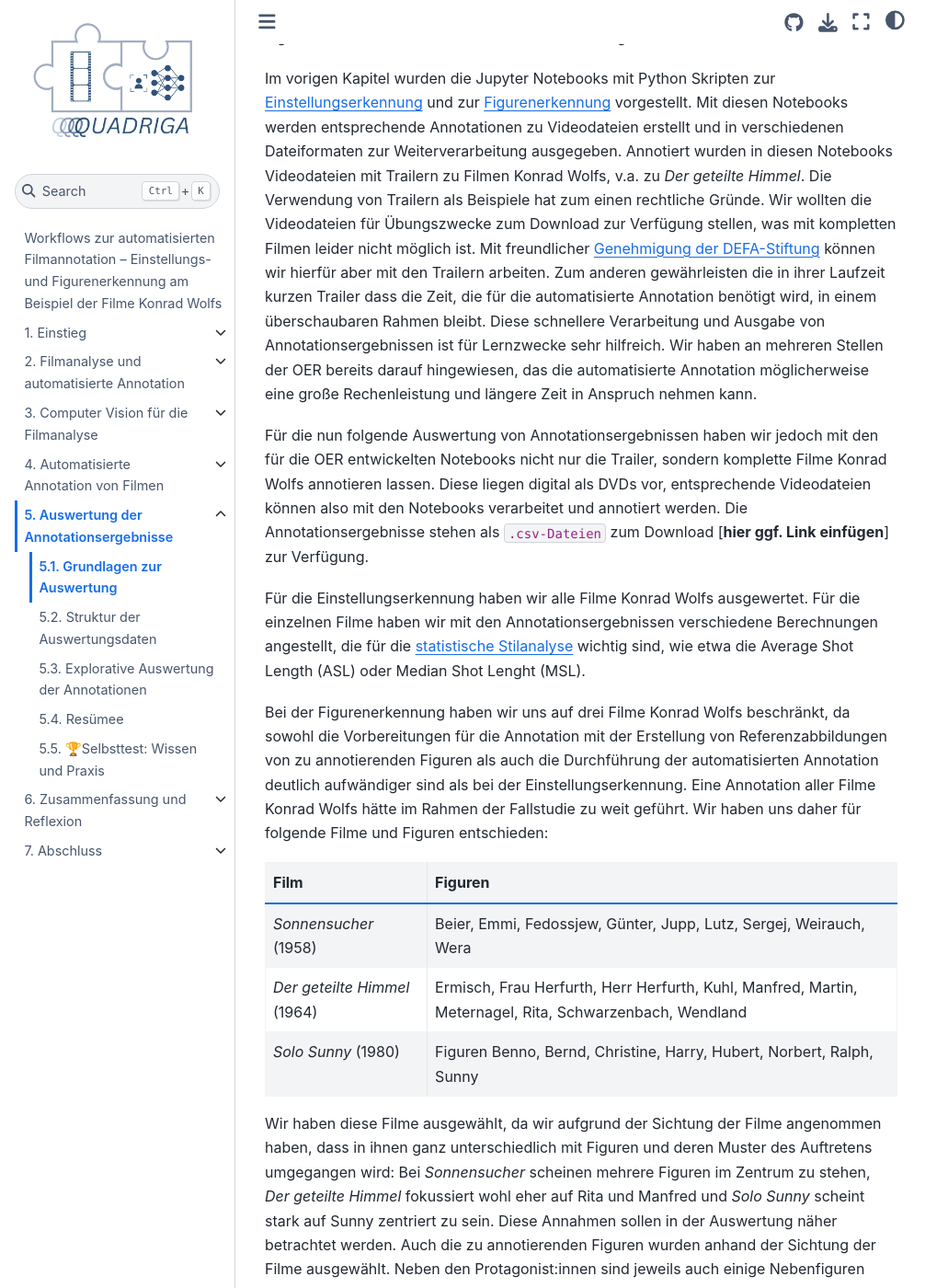
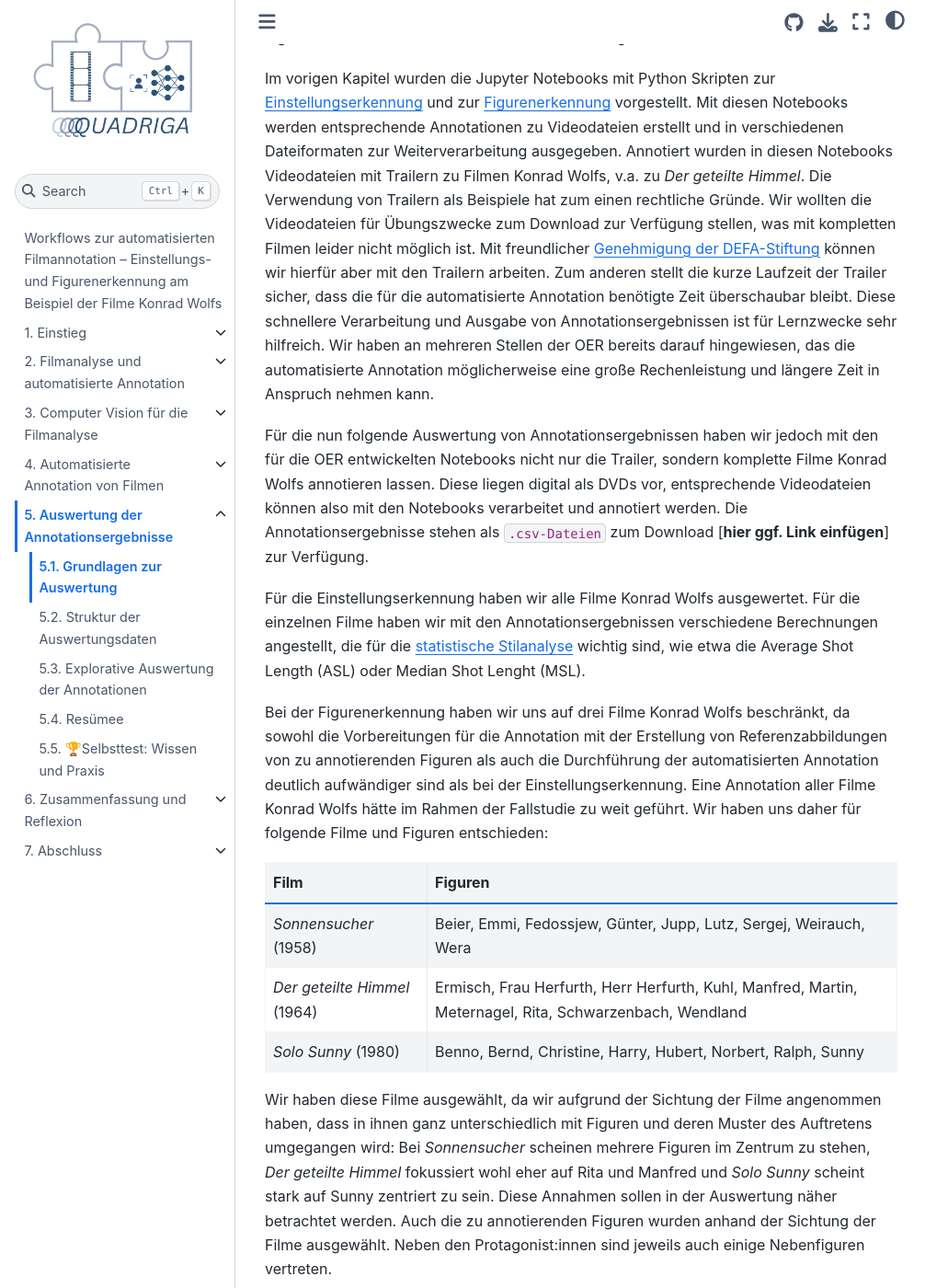
Before and after one commit to quadriga-dk/Bewegtes-Bild-Fallstudie-4, a Jupyter Book: the page built from auswertung/grundlagen.md, in a window 1280 px wide and 1400 px high, scrolled down 717 px. Shown: the whole window at 92% size, without its empty margins (0-1031 px from the left). Built offline with Jupyter Book 1.0.4 settings and Sphinx 7.4.7 and the Sphinx Book theme 1.1.4, drawn with Linux system fonts in a browser that asks for light colours; pages that are not in the unit, such as notebooks, are missing from menus; some of the changed text lies outside the part shown.

Commit message:
Update grundlagen.md

```diff
--- a/auswertung/grundlagen.md
+++ b/auswertung/grundlagen.md
@@ -7,7 +7,7 @@ Für die Fallstudie und die OER haben wir uns für die automatisierte Annotation
 
 Anhand dieser Annotationen wird es auch möglich, die Beantwortung der im Kapitel zu den filmanalytischen Grundlagen erarbeiteten [Fragestellungen](../filmanalyse/fragestellungen.md) anzugehen. So kann auf explorative Art und Weise nach Mustern in den Einstellungslängen und in den Figurenkonstellationen in der Filmen Konrad Wolfs gesucht werden.
 
-Im vorigen Kapitel wurden die Jupyter Notebooks mit Python Skripten zur [Einstellungserkennung](../annotation/einstellungen_notebook.ipynb) und zur [Figurenerkennung](../annotation/figuren_notebook.ipynb) vorgestellt. Mit diesen Notebooks werden entsprechende Annotationen zu Videodateien erstellt und in verschiedenen Dateiformaten zur Weiterverarbeitung ausgegeben. Annotiert wurden in diesen Notebooks Videodateien mit Trailern zu Filmen Konrad Wolfs, v.a. zu *Der geteilte Himmel*. Die Verwendung von Trailern als Beispiele hat zum einen rechtliche Gründe. Wir wollten die Videodateien für Übungszwecke zum Download zur Verfügung stellen, was mit kompletten Filmen leider nicht möglich ist. Mit freundlicher [Genehmigung der DEFA-Stiftung](../annotation/intro.md) können wir hierfür aber mit den Trailern arbeiten. Zum anderen gewährleisten die in ihrer Laufzeit kurzen Trailer dass die Zeit, die für die automatisierte Annotation benötigt wird, in einem überschaubaren Rahmen bleibt. Diese schnellere Verarbeitung und Ausgabe von Annotationsergebnissen ist für Lernzwecke sehr hilfreich. Wir haben an mehreren Stellen der OER bereits darauf hingewiesen, das die automatisierte Annotation möglicherweise eine große Rechenleistung und längere Zeit in Anspruch nehmen kann.
+Im vorigen Kapitel wurden die Jupyter Notebooks mit Python Skripten zur [Einstellungserkennung](../annotation/einstellungen_notebook.ipynb) und zur [Figurenerkennung](../annotation/figuren_notebook.ipynb) vorgestellt. Mit diesen Notebooks werden entsprechende Annotationen zu Videodateien erstellt und in verschiedenen Dateiformaten zur Weiterverarbeitung ausgegeben. Annotiert wurden in diesen Notebooks Videodateien mit Trailern zu Filmen Konrad Wolfs, v.a. zu *Der geteilte Himmel*. Die Verwendung von Trailern als Beispiele hat zum einen rechtliche Gründe. Wir wollten die Videodateien für Übungszwecke zum Download zur Verfügung stellen, was mit kompletten Filmen leider nicht möglich ist. Mit freundlicher [Genehmigung der DEFA-Stiftung](../annotation/intro.md) können wir hierfür aber mit den Trailern arbeiten. Zum anderen stellt die kurze Laufzeit der Trailer sicher, dass die für die automatisierte Annotation benötigte Zeit überschaubar bleibt. Diese schnellere Verarbeitung und Ausgabe von Annotationsergebnissen ist für Lernzwecke sehr hilfreich. Wir haben an mehreren Stellen der OER bereits darauf hingewiesen, das die automatisierte Annotation möglicherweise eine große Rechenleistung und längere Zeit in Anspruch nehmen kann.
 
 Für die nun folgende Auswertung von Annotationsergebnissen haben wir jedoch mit den für die OER entwickelten Notebooks nicht nur die Trailer, sondern komplette Filme Konrad Wolfs annotieren lassen. Diese liegen digital als DVDs vor, entsprechende Videodateien können also mit den Notebooks verarbeitet und annotiert werden. Die Annotationsergebnisse stehen als `.csv-Dateien` zum Download [**hier ggf. Link einfügen**] zur Verfügung.
 
@@ -20,11 +20,11 @@ Bei der Figurenerkennung haben wir uns auf drei Filme Konrad Wolfs beschränkt,
 |---|---|
 | *Sonnensucher* (1958) | Beier, Emmi, Fedossjew, Günter, Jupp, Lutz, Sergej, Weirauch, Wera |
 | *Der geteilte Himmel* (1964) |  Ermisch, Frau Herfurth, Herr Herfurth, Kuhl, Manfred, Martin, Meternagel, Rita, Schwarzenbach, Wendland |
-| *Solo Sunny* (1980) |Figuren Benno, Bernd, Christine, Harry, Hubert, Norbert, Ralph, Sunny |
+| *Solo Sunny* (1980) | Benno, Bernd, Christine, Harry, Hubert, Norbert, Ralph, Sunny |
 
 Wir haben diese Filme ausgewählt, da wir aufgrund der Sichtung der Filme angenommen haben, dass in ihnen ganz unterschiedlich mit Figuren und deren Muster des Auftretens umgegangen wird: Bei *Sonnensucher* scheinen mehrere Figuren im Zentrum zu stehen, *Der geteilte Himmel* fokussiert wohl eher auf Rita und Manfred und *Solo Sunny* scheint stark auf Sunny zentriert zu sein. Diese Annahmen sollen in der Auswertung näher betrachtet werden. Auch die zu annotierenden Figuren wurden anhand der Sichtung der Filme ausgewählt. Neben den Protagonist:innen sind jeweils auch einige Nebenfiguren vertreten.
 
-Zu Beginn der Datenauswertung stehen verschiedene Visualisierungen der Ergebnisse der automatisiert erstellten Film-Annotationen. Ein Kapitel zur <a href="https://quadriga-dk.github.io/Bewegtes-Bild-Fallstudie-2/auswertung/visualisierung.html" class="external-link" target="_blank">Datenvisualisierung</a> findet sich in der Fallstudie zu <a href="https://quadriga-dk.github.io/Bewegtes-Bild-Fallstudie-2/intro.html" class="external-link" target="_blank">Studentischen Filmen zur Wendezeit</a>. Die Visualisierung dienen als Grundlage der explorativen Auswertung der Annotationsergebnisse. Hierbei steht die Frage im Zentrum, welche Strukturen und wiederkehrende Muster erkennbar sind. Welche Erkenntnisse können sich aus den erhaltenen Annotationsdaten ergeben?
+Zu Beginn der Datenauswertung stehen verschiedene Visualisierungen der Ergebnisse der automatisiert erstellten Film-Annotationen. Ein Kapitel zur <a href="https://quadriga-dk.github.io/Bewegtes-Bild-Fallstudie-2/auswertung/visualisierung.html" class="external-link" target="_blank">Datenvisualisierung</a> findet sich in der Fallstudie zu <a href="https://quadriga-dk.github.io/Bewegtes-Bild-Fallstudie-2/intro.html" class="external-link" target="_blank">studentischen Filmen zur Wendezeit</a>. Die Visualisierung dienen als Grundlage der explorativen Auswertung der Annotationsergebnisse. Hierbei steht die Frage im Zentrum, welche Strukturen und wiederkehrende Muster erkennbar sind. Welche Erkenntnisse können sich aus den erhaltenen Annotationsdaten ergeben?
 
 Im Rahmen der Fallstudie muss eine Auswertung der Annotationsergebnisse eher oberflächlich bleiben. Nicht allen angedachten [Fragestellungen](../filmanalyse/fragestellungen.md) kann nachgegangen werden. Dennoch sollten einige mögliche Auswertungsergebnisse deutlich werden.
 
```
